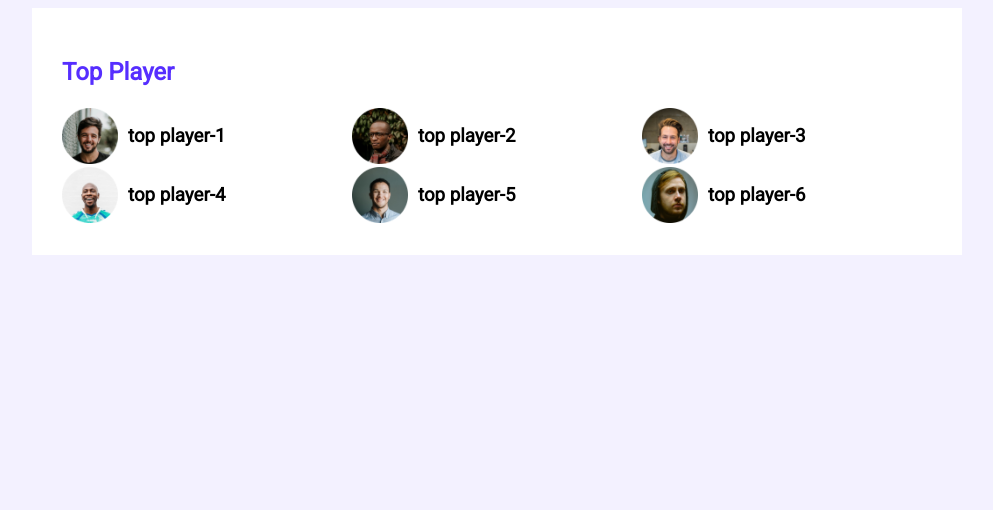
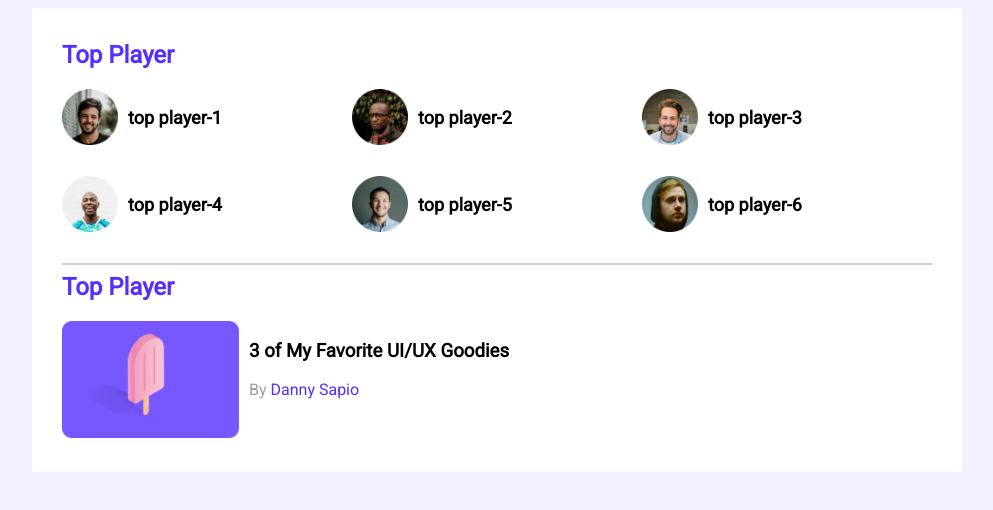
Before and after one commit to sufihasan/leader-board-css3, a plain HTML site: page index.html in a window 1280 px wide. Shown: the whole page, without its empty margins (143-1136 px from the left). Drawn offline with Linux system fonts and the light colour scheme.

Commit message:
m9.5 fin

```diff
--- a/index.html
+++ b/index.html
@@ -54,7 +54,30 @@
 
 
             </div>
+            <hr>
 
+            <div class="top-blog">
+                <h2 class="top-players-title">Top Player</h2>
+
+                <div class="blogs">
+
+                    <article class="blog">
+
+                        <div class="thamnail">
+
+                            <img src="images/blogs/blog-1.png" alt="">
+                        </div>
+
+                        <div class="blog-info">
+                            <h3 class="blog-tilte">3 of My Favorite UI/UX Goodies</h3>
+                            <p class="blog-author">By <a href="#">Danny Sapio</a></p>
+
+                        </div>
+                    </article>
+
+                </div>
+
+            </div>
 
         </section>
 
--- a/styles/style.css
+++ b/styles/style.css
@@ -27,17 +27,29 @@ main {
 
 }
 
+hr {
+
+    border: 1px solid #D1D1D1;
+}
+
 /* top players */
+
+.top-players {
+
+    margin-bottom: 30px;
+}
 
 .top-players-title {
 
     color: #562EFF;
+    margin-top: 3px;
 }
 
 .players {
 
     display: grid;
     grid-template-columns: repeat(3, 1fr);
+    row-gap: 30px;
 }
 
 .player {
@@ -58,4 +70,42 @@ main {
 .player-name {
 
     margin-left: 10px;
+    font-size: 18px;
 }
+
+/* top-blog styles */
+
+.blog .thamnail img {
+
+    width: 177px;
+    height: 117px;
+}
+
+.blog {
+
+    display: flex;
+}
+
+.blog-info {
+
+    margin-left: 10px;
+}
+
+.blog-title {
+
+    font-size: 20px;
+
+}
+
+.blog-author {
+
+    color: #9F9F9F;
+    font-size: 16px;
+}
+
+.blog-author a {
+
+    text-decoration: none;
+
+    color: #562EFF;
+}
```
